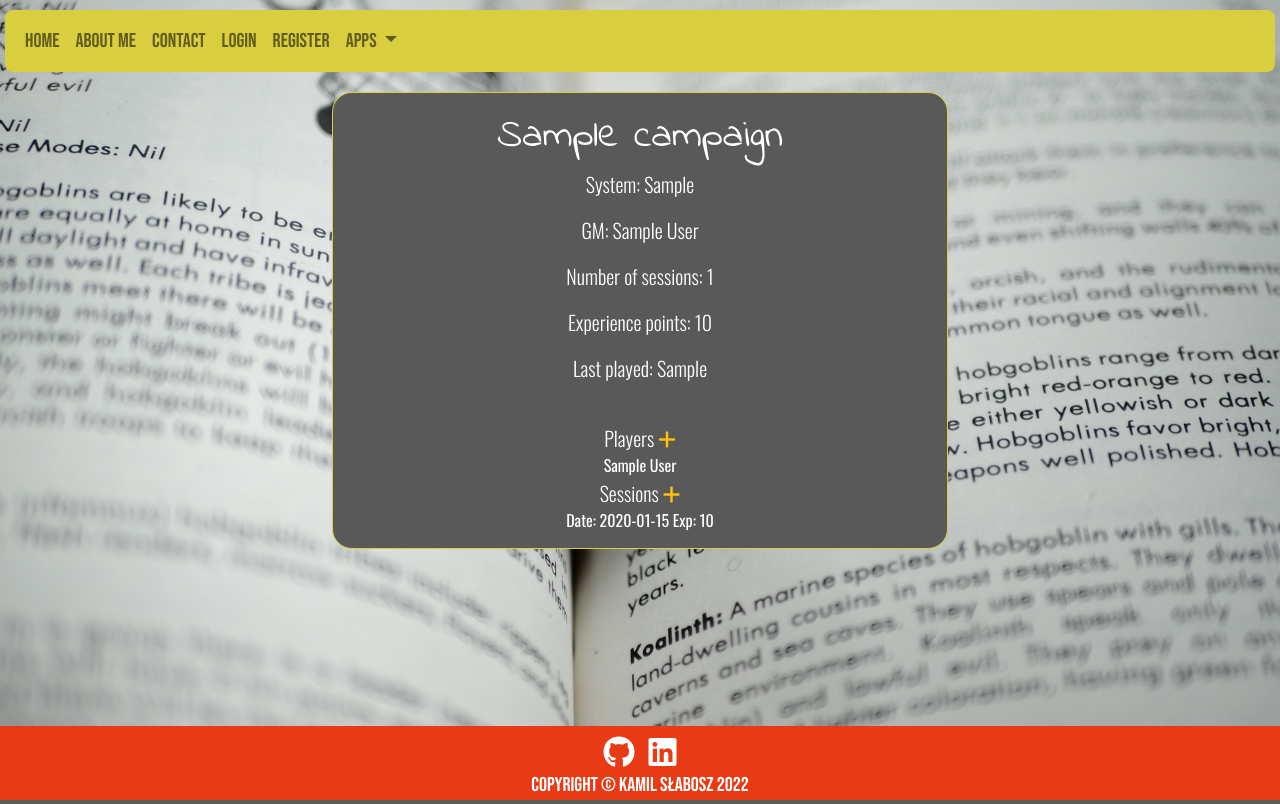
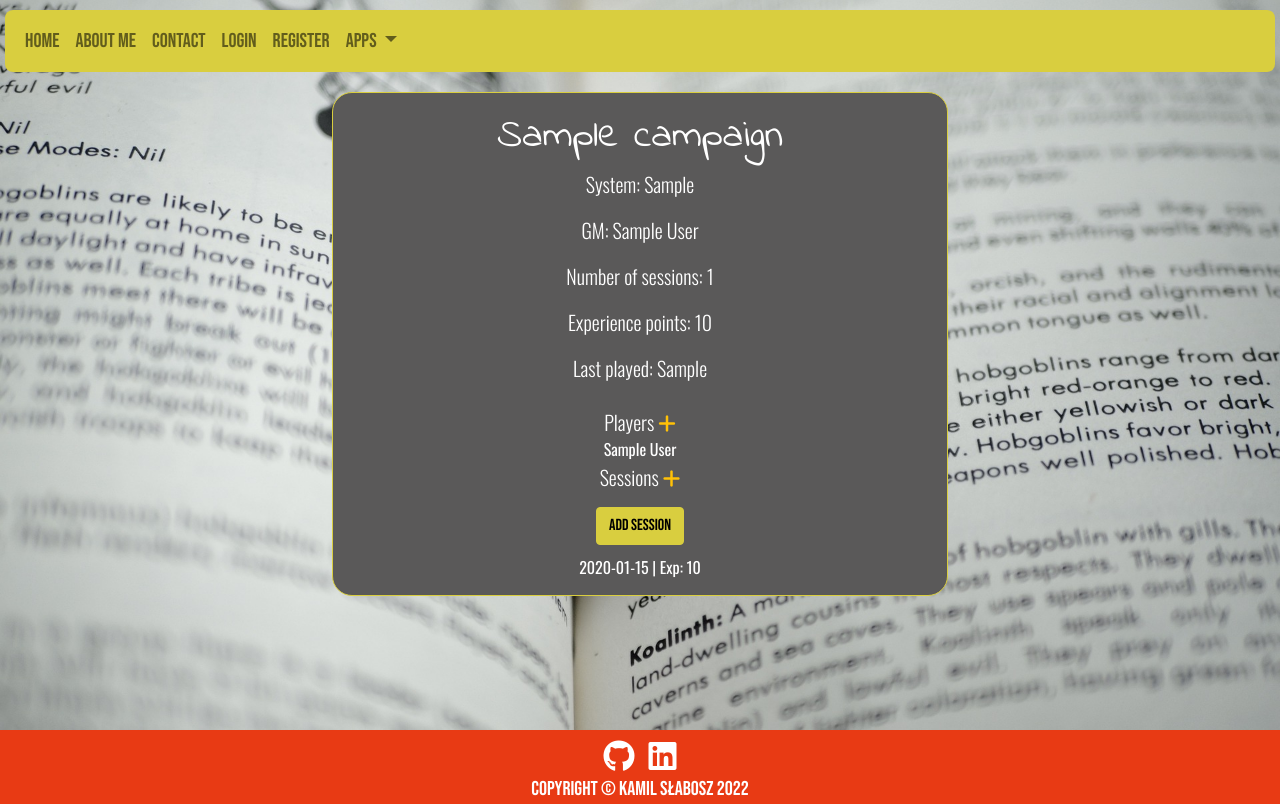
Before and after one commit to kamilslabosz/Tabletop-Group, a Flask app: page /ttrpg/show/1 in a window 1280 px wide. Run offline with Flask 2, Linux system fonts and the light colour scheme; tables that the repository leaves empty hold one stand-in row (values such as "Sample post"); some libraries are stand-ins or nearby versions.

Commit message:
changed adding sessions to rpg game method

```diff
--- a/main.py
+++ b/main.py
@@ -95,7 +95,7 @@ class GameSession(db.Model):
     campaign_id = db.Column(db.Integer, db.ForeignKey("rpg_campaign.id"))
     campaign = relationship('RPGCampaign', back_populates='sessions')
 
-db.create_all()
+# db.create_all()
 
 
 def admin_only(f):
@@ -416,26 +416,42 @@ def ttrpg_add_campaign():
     return render_template('add_campaign.html', form=form, current_user=current_user)
 
 
-@app.route("/ttrpg/add/<int:campaign_id>", methods=["GET", "POST"])
+@app.route("/ttrpg/add-manually/<int:campaign_id>", methods=["GET", "POST"])
 @user_only
 def add_session_to_campaign(campaign_id):
     campaign = RPGCampaign.query.get(campaign_id)
-    form = AddSessionForm()
+    form = AddSessionForm(date=date.today().strftime("%d.%m.%Y"))
     if form.validate_on_submit():
         new_session = GameSession(
             exp_points=form.exp_points.data,
-            date=date.today().strftime("%d.%m.%Y"),
+            date=form.date.data,
             campaign=campaign,
         )
         db.session.add(new_session)
 
-        campaign.last_played = date.today().strftime("%d.%m.%Y")
         campaign.exp_points += int(form.exp_points.data)
         campaign.num_sessions += 1
         db.session.commit()
-        return redirect(url_for('ttrpg_campaign_tracker'))
+        return redirect(url_for('add_session_to_campaign', campaign_id=campaign_id))
 
     return render_template('add_campaign.html', form=form, current_user=current_user)
+
+
+@app.route("/ttrpg/add/<int:campaign_id>", methods=["GET", "POST"])
+@user_only
+def quick_add_session_to_campaign(campaign_id):
+    campaign = RPGCampaign.query.get(campaign_id)
+    new_session = GameSession(
+        exp_points='0',
+        date=date.today().strftime("%d.%m.%Y"),
+        campaign=campaign,
+    )
+    db.session.add(new_session)
+
+    campaign.last_played = date.today().strftime("%d.%m.%Y")
+    campaign.num_sessions += 1
+    db.session.commit()
+    return redirect(url_for('show_campaign', campaign_id=campaign_id))
 
 
 @app.route("/ttrpg/show/<int:campaign_id>")
@@ -577,4 +593,4 @@ def edit_bgame(game_id):
 
 
 if __name__ == '__main__':
-    app.run(debug=True)
+    app.run()
--- a/templates/game_page.html
+++ b/templates/game_page.html
@@ -17,9 +17,8 @@
                 {% endif %}
                 <p class="lead">Number of sessions: {{game.num_sessions}}</p>
                 <p class="lead">Experience points: {{game.exp_points}}</p>
-                <p class="lead">Last played: {{ game.last_played }}</p>
+                <p class="lead no-margin">Last played: {{ game.last_played }}</p>
                 <br>
-
                 <p class="lead no-margin">Players <a href="{{ url_for('add_player_or_gm', campaign_id=game.id, what='player') }}"><i class="fa-solid fa-plus"></i></a></p>
                 {% for user in game.players %}
                     <p class="oswald small-table-text">{{ user.name }}</p>
@@ -29,9 +28,11 @@
                     <br>
                 {% endif %}
 
-                <p class="lead no-margin">Sessions <a href="{{url_for('add_session_to_campaign', campaign_id=game.id)}}"><i class="fa-solid fa-plus"></i></a></p>
+                <p class="lead no-margin">Sessions <a href="{{url_for('quick_add_session_to_campaign', campaign_id=game.id)}}"><i class="fa-solid fa-plus"></i></a></p>
+                <a class="btn btn-warning space-below" href="{{ url_for('add_session_to_campaign', campaign_id=game.id) }}" role="button">Add session</a>
+                <br>
                 {% for session in sessions: %}
-                    <p class="oswald small-table-text">Date: {{ session.date }} Exp: {{ session.exp_points }}</p>
+                    <p class="oswald small-table-text">{{ session.date }} | Exp: {{ session.exp_points }}</p>
                     <br>
                 {% endfor %}
 
--- a/templates/navbar.html
+++ b/templates/navbar.html
@@ -42,6 +42,7 @@
             <li><a class="dropdown-item nav-color nav-font"  href="{{ url_for('root_faction_assigner') }}">Root Boardgame</a></li>
             <li><a class="dropdown-item nav-color nav-font" href="{{ url_for('todo') }}">Todo list</a></li>
             <li><a class="dropdown-item nav-color nav-font"  href="{{ url_for('boardgames') }}">BG Collection</a></li>
+            <li><a class="dropdown-item nav-color nav-font"  href="{{ url_for('ttrpg_campaign_tracker') }}">TTRPG Tracker</a></li>
 
           </ul>
 
```
Also changed, not shown: forms.py (+9 -0 lines).
